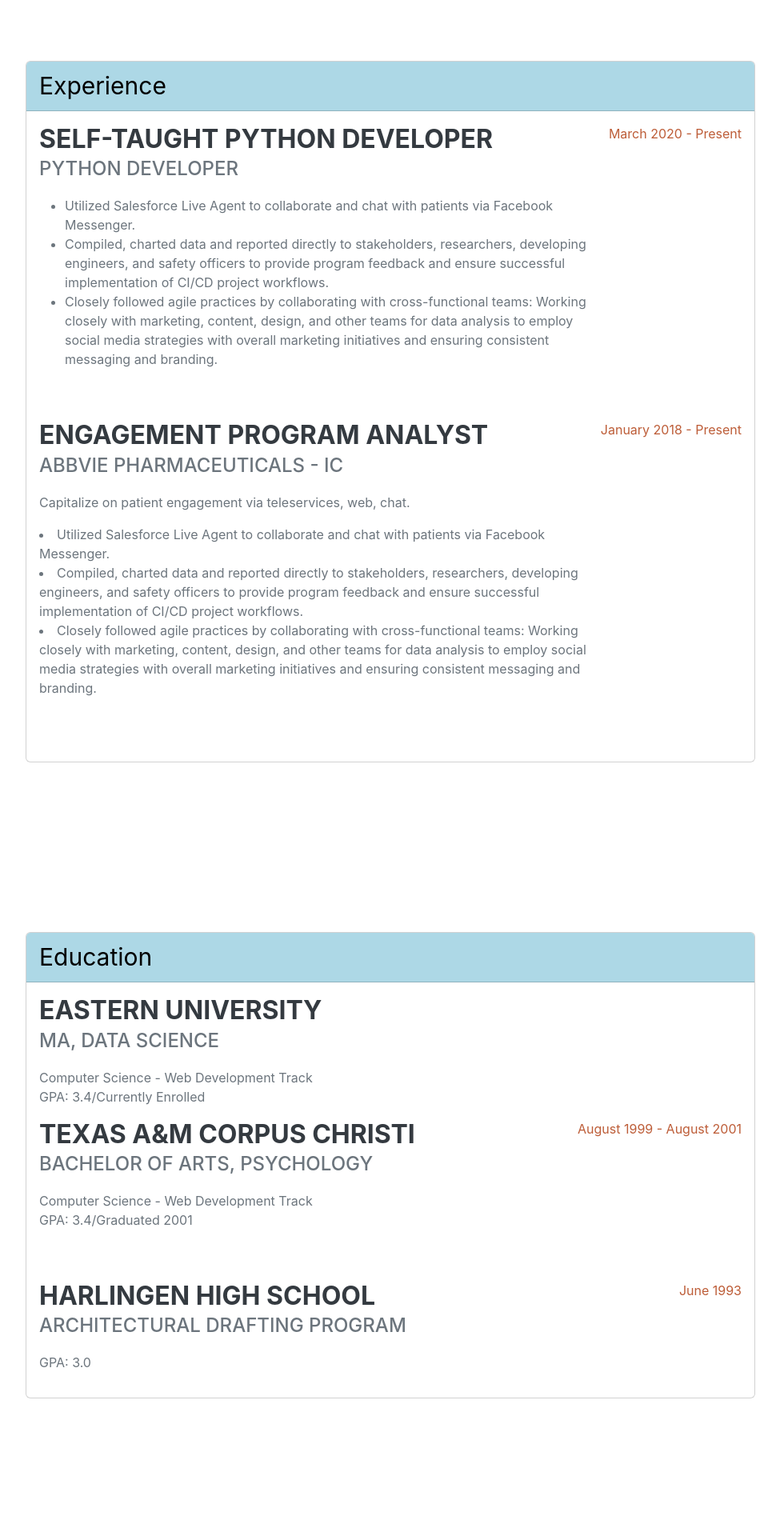
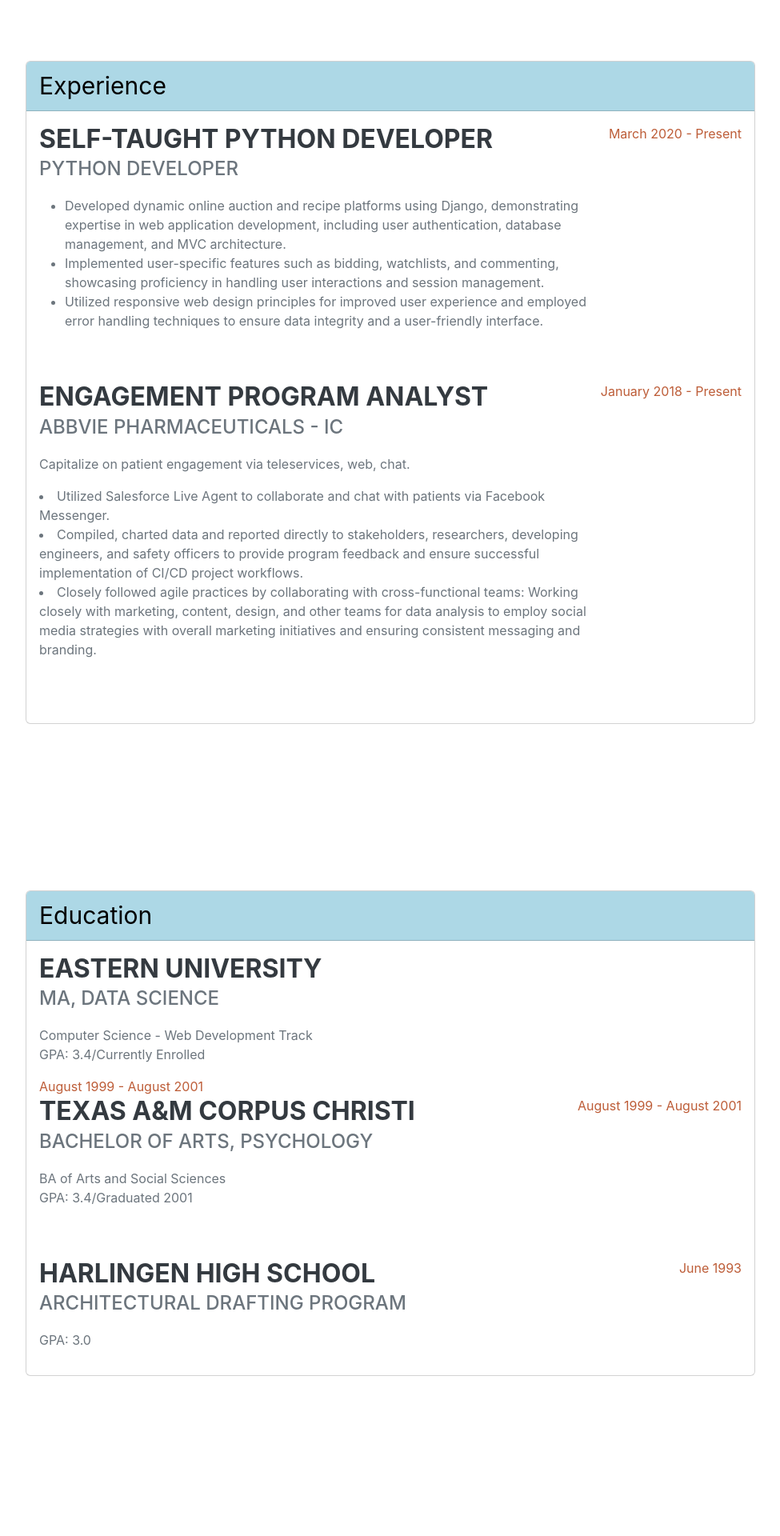
Before and after one commit to melissacallis/codespaces-django, a Django app: page / in a window 1280 px wide. Shown: the part 1220-3140 px from the top of the page at 80% size, without its empty margins (288-1263 px from the left). Run offline with Django 4.2, Linux system fonts and the light colour scheme; some libraries are stand-ins or nearby versions; some web fonts are replaced.

Commit message:
fixed experience

```diff
--- a/hello_world/templates/index.html
+++ b/hello_world/templates/index.html
@@ -112,9 +112,9 @@
                     <h3 class="mb-0">Self-taught Python Developer</h3>
                     <div class="subheading mb-3">Python Developer</div>
                     <p><ul>
-                        <li>Utilized Salesforce Live Agent to collaborate and chat with patients via Facebook Messenger.</li>
-                        <li>Compiled, charted data and reported directly to stakeholders, researchers, developing engineers, and safety officers to provide program feedback and ensure successful implementation of CI/CD project workflows.</li>
-                        <li>Closely followed agile practices by collaborating with cross-functional teams: Working closely with marketing, content, design, and other teams for data analysis to employ social media strategies with overall marketing initiatives and ensuring consistent messaging and branding.</li>
+                        <li>Developed dynamic online auction and recipe platforms using Django, demonstrating expertise in web application development, including user authentication, database management, and MVC architecture.</li>
+                        <li>Implemented user-specific features such as bidding, watchlists, and commenting, showcasing proficiency in handling user interactions and session management.</li>
+                        <li>Utilized responsive web design principles for improved user experience and employed error handling techniques to ensure data integrity and a user-friendly interface.</li>
                     </ul></p>
                 </div>
                 <div class="flex-shrink-0"><span class="text-primary">March 2020 - Present</span></div>
@@ -151,12 +151,13 @@
                 <div>Computer Science - Web Development Track</div>
                 <p>GPA: 3.4/Currently Enrolled</p>
             </div>
+            <div class="flex-shrink-0"><span class="text-primary">August 1999 - August 2001</span></div>
             <div class="d-flex flex-column flex-md-row justify-content-between mb-5">
                 <div class="flex-grow-1">
                     <h3 class="mb-0">Texas A&M Corpus Christi
                     </h3>
                     <div class="subheading mb-3">Bachelor of Arts, Psychology</div>
-                    <div>Computer Science - Web Development Track</div>
+                    <div>BA of Arts and Social Sciences</div>
                     <p>GPA: 3.4/Graduated 2001</p>
                 </div>
                 <div class="flex-shrink-0"><span class="text-primary">August 1999 - August 2001</span></div>
```
